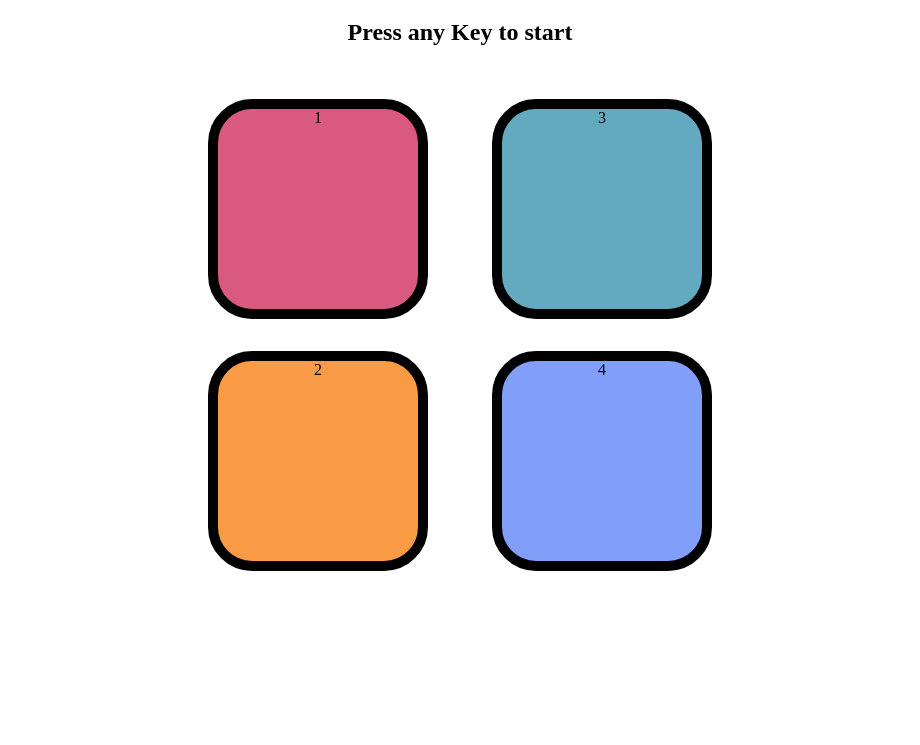
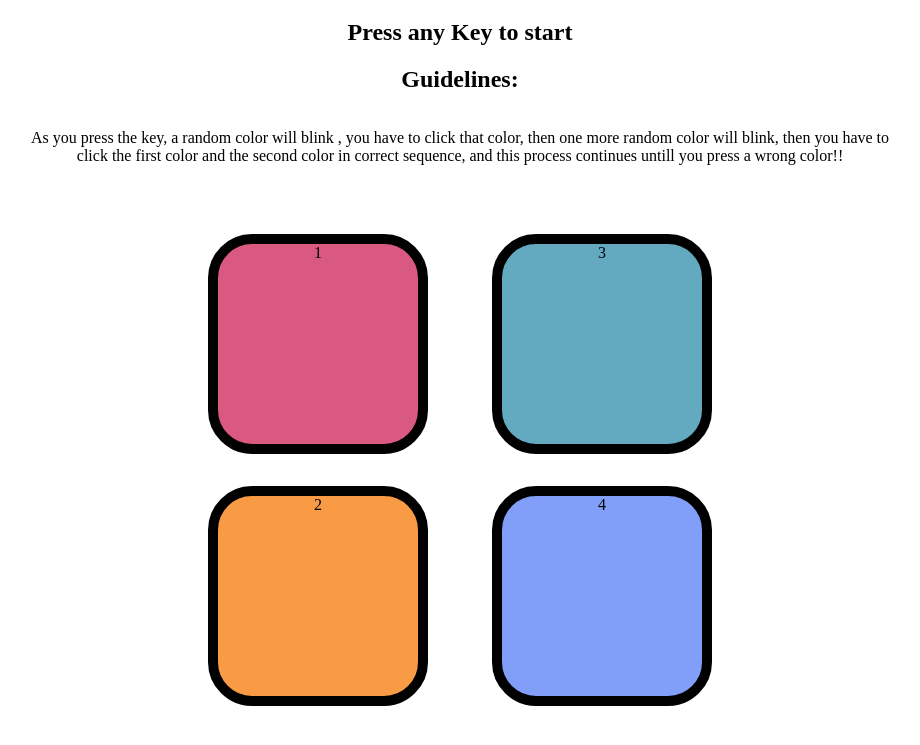
Before and after one commit to Ankita-321/SimonSaysGame, a plain HTML site: page index.html in a window 1280 px wide. Shown: the part 61-806 px from the top of the page, without its empty margins (180-1100 px from the left). Drawn offline with Linux system fonts and the light colour scheme.

Commit message:
added description

```diff
--- a/app.js
+++ b/app.js
@@ -3,7 +3,7 @@ let userSeq = [];
 
 let started = false;
 let level = 0;
-let highestScore = 0; //********************** */
+let highestScore = 0;
 let btns = ["red", "green", "yellow", "blue"];
 
 let h2 = document.querySelector("h2");
--- a/index.html
+++ b/index.html
@@ -9,11 +9,21 @@
   <body>
     <h1>Simon Says Game</h1>
     <h2>Press any Key to start</h2>
+    <h2>Guidelines:</h2>
+    <div class="desc">
+      <p>
+        As you press the key, a random color will blink , you have to click that
+        color, then one more random color will blink, then you have to click
+        the first color and the second color in correct sequence, and this
+        process continues untill you press a wrong color!!
+      </p>
+    </div>
+
     <h1 id="Highscore"></h1>
     <div class="btn-container">
       <div class="line-one">
         <div class="btn red" type="button" id="red">1</div>
-        <div class="btn yellow " type="button" id="yellow">2</div>
+        <div class="btn yellow" type="button" id="yellow">2</div>
       </div>
       <div class="line-two">
         <div class="btn green" type="button" id="green">3</div>
--- a/style.css
+++ b/style.css
@@ -31,3 +31,10 @@ body{
 .userFlash{
     background-color: green;
 }
+
+.desc{
+    display: flex;
+    flex-direction: center;
+    text-align: center;
+    padding: 0 200px 0 200px;
+}
```
